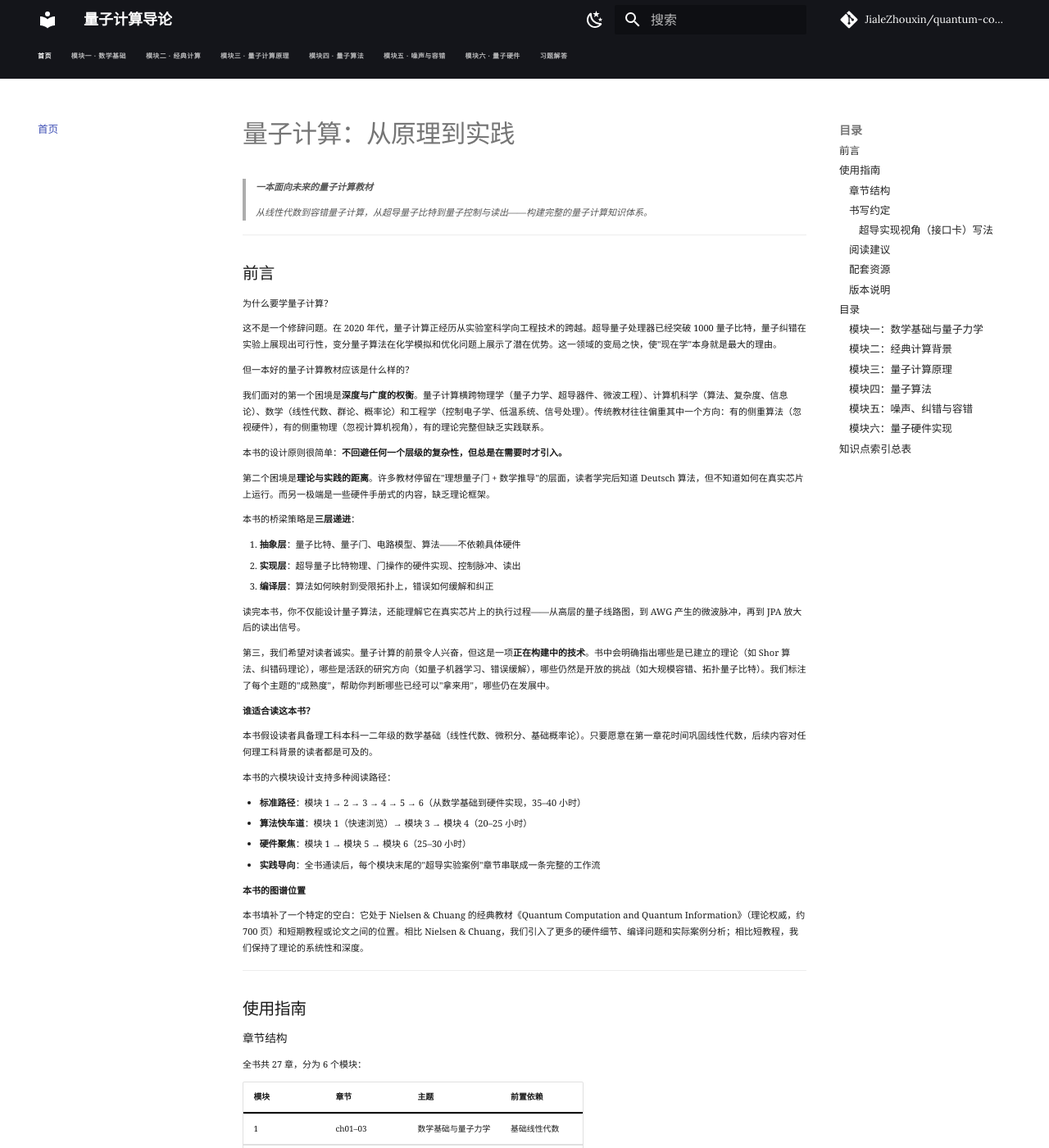
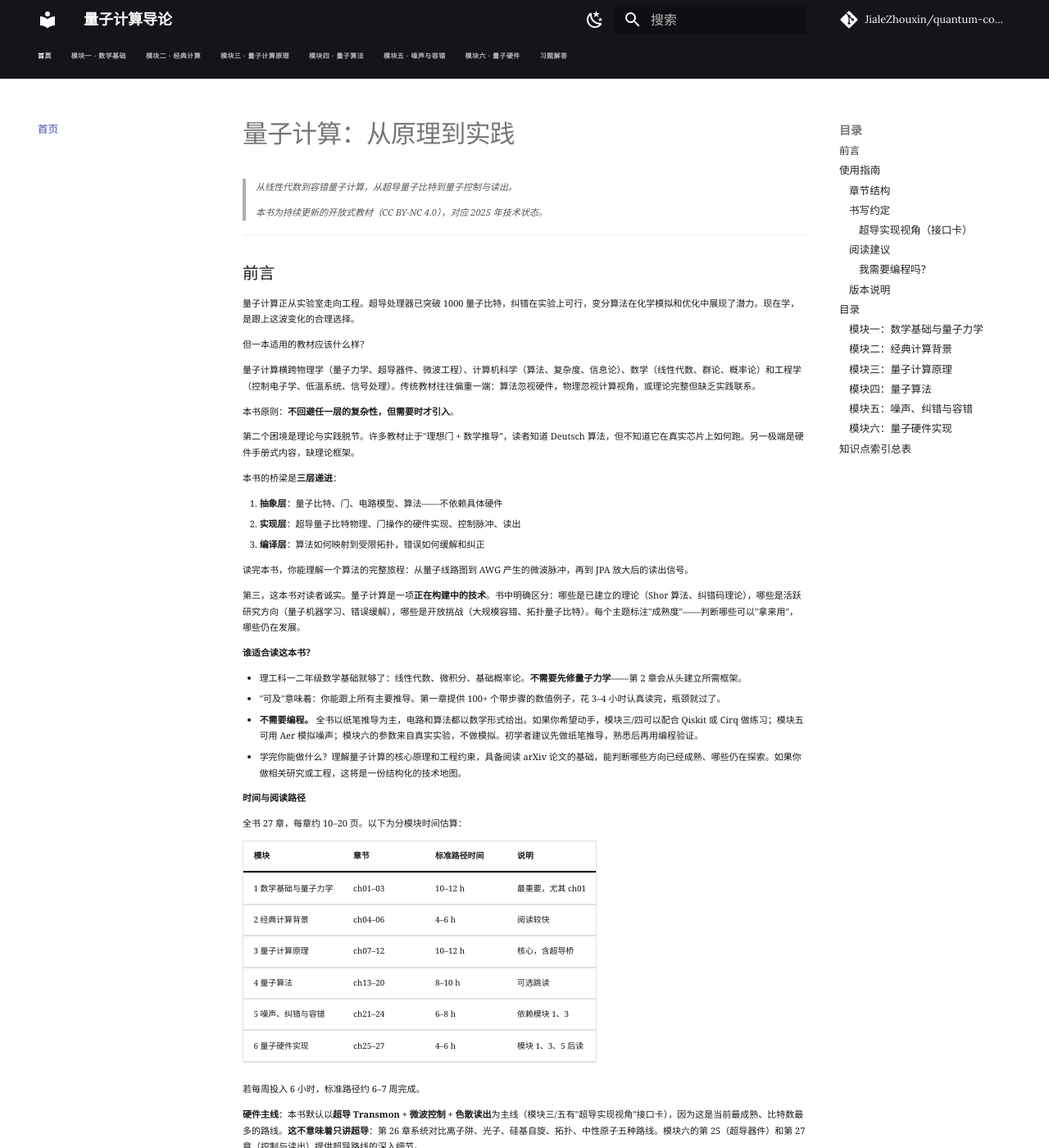
Before and after one commit to JialeZhouxin/quantum-computing-textbook, an MkDocs documentation site: the page built from docs/README.md, in a window 1280 px wide and 1400 px high. Shown: the whole window at 82% size. Built offline with MkDocs 1.6.1 and Material for MkDocs 9.7.7, drawn with Linux system fonts in a browser that asks for light colours; comment, search, counter and statistics services are not loaded; some of the changed text lies outside the part shown.

Commit message:
前言重写：回应学生反馈，补编程/学时/超导路线说明
改动要点：
- 删"面向未来"类空洞修饰，语气更务实
- "谁适合"段：补编程不需要、学完能干什么、第一章 3-4h 量化承诺
- 新增时间估算表（分模块），配周计划例
- 解释超导主线 + 指明 ch26 有其他路线
- 接口卡写法直白化：先答"这是什么"再列格式
- 阅读建议合并编程说明，删仍在建设的代码仓库占位
- 最后的话精简，去推销感

````diff
--- a/docs/README.md
+++ b/docs/README.md
@@ -1,49 +1,65 @@
 # 量子计算：从原理到实践
 
-> **一本面向未来的量子计算教材**
+> 从线性代数到容错量子计算，从超导量子比特到量子控制与读出。
 >
-> 从线性代数到容错量子计算，从超导量子比特到量子控制与读出——构建完整的量子计算知识体系。
+> 本书为持续更新的开放式教材（CC BY-NC 4.0），对应 2025 年技术状态。
 
 ---
 
 ## 前言
 
-为什么要学量子计算？
+量子计算正从实验室走向工程。超导处理器已突破 1000 量子比特，纠错在实验上可行，变分算法在化学模拟和优化中展现了潜力。现在学，是跟上这波变化的合理选择。
 
-这不是一个修辞问题。在 2020 年代，量子计算正经历从实验室科学向工程技术的跨越。超导量子处理器已经突破 1000 量子比特，量子纠错在实验上展现出可行性，变分量子算法在化学模拟和优化问题上展示了潜在优势。这一领域的变局之快，使"现在学"本身就是最大的理由。
+但一本适用的教材应该什么样？
 
-但一本好的量子计算教材应该是什么样的？
+量子计算横跨物理学（量子力学、超导器件、微波工程）、计算机科学（算法、复杂度、信息论）、数学（线性代数、群论、概率论）和工程学（控制电子学、低温系统、信号处理）。传统教材往往偏重一端：算法忽视硬件，物理忽视计算视角，或理论完整但缺乏实践联系。
 
-我们面对的第一个困境是**深度与广度的权衡**。量子计算横跨物理学（量子力学、超导器件、微波工程）、计算机科学（算法、复杂度、信息论）、数学（线性代数、群论、概率论）和工程学（控制电子学、低温系统、信号处理）。传统教材往往偏重其中一个方向：有的侧重算法（忽视硬件），有的侧重物理（忽视计算机视角），有的理论完整但缺乏实践联系。
+本书原则：**不回避任一层的复杂性，但需要时才引入**。
 
-本书的设计原则很简单：**不回避任何一个层级的复杂性，但总是在需要时才引入。**
+第二个困境是理论与实践脱节。许多教材止于"理想门 + 数学推导"，读者知道 Deutsch 算法，但不知道它在真实芯片上如何跑。另一极端是硬件手册式内容，缺理论框架。
 
-第二个困境是**理论与实践的距离**。许多教材停留在"理想量子门 + 数学推导"的层面，读者学完后知道 Deutsch 算法，但不知道如何在真实芯片上运行。而另一极端是一些硬件手册式的内容，缺乏理论框架。
+本书的桥梁是**三层递进**：
 
-本书的桥梁策略是**三层递进**：
+1. **抽象层**：量子比特、门、电路模型、算法——不依赖具体硬件
+2. **实现层**：超导量子比特物理、门操作的硬件实现、控制脉冲、读出
+3. **编译层**：算法如何映射到受限拓扑，错误如何缓解和纠正
 
-1. **抽象层**：量子比特、量子门、电路模型、算法——不依赖具体硬件
-2. **实现层**：超导量子比特物理、门操作的硬件实现、控制脉冲、读出
-3. **编译层**：算法如何映射到受限拓扑上，错误如何缓解和纠正
+读完本书，你能理解一个算法的完整旅程：从量子线路图到 AWG 产生的微波脉冲，再到 JPA 放大后的读出信号。
 
-读完本书，你不仅能设计量子算法，还能理解它在真实芯片上的执行过程——从高层的量子线路图，到 AWG 产生的微波脉冲，再到 JPA 放大后的读出信号。
-
-第三，我们希望对读者诚实。量子计算的前景令人兴奋，但这是一项**正在构建中的技术**。书中会明确指出哪些是已建立的理论（如 Shor 算法、纠错码理论），哪些是活跃的研究方向（如量子机器学习、错误缓解），哪些仍然是开放的挑战（如大规模容错、拓扑量子比特）。我们标注了每个主题的"成熟度"，帮助你判断哪些已经可以"拿来用"，哪些仍在发展中。
+第三，这本书对读者诚实。量子计算是一项**正在构建中的技术**。书中明确区分：哪些是已建立的理论（Shor 算法、纠错码理论），哪些是活跃研究方向（量子机器学习、错误缓解），哪些是开放挑战（大规模容错、拓扑量子比特）。每个主题标注"成熟度"——判断哪些可以"拿来用"，哪些仍在发展。
 
 **谁适合读这本书？**
 
-本书假设读者具备理工科本科一二年级的数学基础（线性代数、微积分、基础概率论）。只要愿意在第一章花时间巩固线性代数，后续内容对任何理工科背景的读者都是可及的。
+- 理工科一二年级数学基础就够了：线性代数、微积分、基础概率论。**不需要先修量子力学**——第 2 章会从头建立所需框架。
+- "可及"意味着：你能跟上所有主要推导。第一章提供 100+ 个带步骤的数值例子，花 3–4 小时认真读完，瓶颈就过了。
+- **不需要编程。** 全书以纸笔推导为主，电路和算法都以数学形式给出。如果你希望动手，模块三/四可以配合 Qiskit 或 Cirq 做练习；模块五可用 Aer 模拟噪声；模块六的参数来自真实实验，不做模拟。初学者建议先做纸笔推导，熟悉后再用编程验证。
+- 学完你能做什么？理解量子计算的核心原理和工程约束，具备阅读 arXiv 论文的基础，能判断哪些方向已经成熟、哪些仍在探索。如果你做相关研究或工程，这将是一份结构化的技术地图。
 
-本书的六模块设计支持多种阅读路径：
+**时间与阅读路径**
 
-- **标准路径**：模块 1 → 2 → 3 → 4 → 5 → 6（从数学基础到硬件实现，35–40 小时）
-- **算法快车道**：模块 1（快速浏览）→ 模块 3 → 模块 4（20–25 小时）
-- **硬件聚焦**：模块 1 → 模块 5 → 模块 6（25–30 小时）
-- **实践导向**：全书通读后，每个模块末尾的"超导实验案例"章节串联成一条完整的工作流
+全书 27 章，每章约 10–20 页。以下为分模块时间估算：
 
-**本书的图谱位置**
+| 模块 | 章节 | 标准路径时间 | 说明 |
+|------|------|-------------|------|
+| 1 数学基础与量子力学 | ch01–03 | 10–12 h | 最重要，尤其 ch01 |
+| 2 经典计算背景 | ch04–06 | 4–6 h | 阅读较快 |
+| 3 量子计算原理 | ch07–12 | 10–12 h | 核心，含超导桥 |
+| 4 量子算法 | ch13–20 | 8–10 h | 可选跳读 |
+| 5 噪声、纠错与容错 | ch21–24 | 6–8 h | 依赖模块 1、3 |
+| 6 量子硬件实现 | ch25–27 | 4–6 h | 模块 1、3、5 后读 |
 
-本书填补了一个特定的空白：它处于 Nielsen & Chuang 的经典教材《Quantum Computation and Quantum Information》（理论权威，约 700 页）和短期教程或论文之间的位置。相比 Nielsen & Chuang，我们引入了更多的硬件细节、编译问题和实际案例分析；相比短教程，我们保持了理论的系统性和深度。
+若每周投入 6 小时，标准路径约 6–7 周完成。
+
+**硬件主线**：本书默认以**超导 Transmon + 微波控制 + 色散读出**为主线（模块三/五有"超导实现视角"接口卡），因为这是当前最成熟、比特数最多的路线。**这不意味着只讲超导**：第 26 章系统对比离子阱、光子、硅基自旋、拓扑、中性原子五种路线。模块六的第 25（超导器件）和第 27 章（控制与读出）提供超导路线的深入细节。
+
+**四套阅读路径：**
+
+- **标准路径**（35–42 h）：模块 1→2→3→4→5→6，适合从头打基础
+- **算法快车道**（20–25 h）：模块 1（速览）→3→4，适合对硬件暂不感兴趣的读者
+- **硬件聚焦**（25–30 h）：模块 1→5→6，适合物理/工程背景
+- **实践导向**：全书通读后，超导接口卡串联成一条完整工作流
+
+**与 Nielsen & Chuang 的关系**：本书处于 N&C（700 页，理论权威）与短教程/论文之间——比 N&C 多硬件细节和编译问题，比短教程保持理论的系统性。不假设你读过 N&C。
 
 ---
 
@@ -72,45 +88,43 @@
 - **知识点索引**：每章末尾的术语索引包含中英文对照
 - **超导实现视角**（模块三 ch07–ch12、模块五 ch21–ch24）：章末、`## 本章习题` 之前的固定接口卡，**不替代** ch12 / ch20 / ch25–ch27 的系统讲解
 
-#### 超导实现视角（接口卡）写法
+#### 超导实现视角（接口卡）
 
-全书默认硬件主线：**固定频率 Transmon + 微波控制 + 色散读出**。穿线强度为轻量：主文仍以抽象模型为主，接口卡只做「抽象 ↔ 超导」对照。
+这是什么：模块三（ch07–12）与模块五（ch21–24）的每章末尾、`## 本章习题` 之前，有一个带 `!!! tip` 标记的方框。它的作用是把本章抽象内容**映射到超导硬件**——比如"单比特门"对应"用微波脉冲驱动 Transmon 的 $|0⟩\leftrightarrow|1⟩$ 跃迁"。
 
-**版式**（MkDocs admonition，四栏字段名固定）：
+**格式**（四个字段）：
 
-```markdown
-!!! tip "超导实现视角"
-    **对象**：……（本章抽象对象）
-    **超导载体**：……（Transmon / 耦合器 / 读出腔 / AWG 相位帧 …）
-    **操作要点**：1–3 句（如何驱动、测量，或主要如何出错）
-    **深读**：ch12 / ch20 / ch25–ch27 的节级指针
-```
+| 字段 | 内容 |
+|------|------|
+| 对象 | 本章抽象概念的物理对应 |
+| 超导载体 | 对应的具体器件 / 物理自由度 |
+| 操作要点 | 实现该操作的 1–3 句关键约束（如何驱动、测量，或主要噪声） |
+| 深读 | 在 ch12 / ch20 / ch25–27 中进一步阅读的小节指针 |
 
-**边界**
-
-| 要做 | 不做 |
-|------|------|
-| 映射到默认超导栈 | 完整脉冲序列、冗长推导 |
-| 给出量级感（可选一句） | 把模块三/五改成硬件手册 |
-| 指向 ch12（门物理总汇）、ch20（编译与缓解桥）、ch25–27（器件/控制） | 与深读章抢戏或重复大段正文 |
-| 可选 0–1 道「对照思考」（非必做） | 每章强制硬件必做大题 |
-
-**模块五指针约定**：噪声与缓解 → ch20 + ch21/ch23；纠错与容错 → ch22/ch24，并链到 ch25–ch27 的读出/耦合/控制。
+**定位**：轻量穿线。接口卡是提示，不是独立章节。要深入操作细节，去 ch12（门物理总汇）、ch20（编译与错误缓解桥）、ch25–27（器件、控制、读出）。
 
 ### 阅读建议
 
-1. **不要跳过例子**：本书的例子（>100 个）是正文的有机组成部分，不是点缀。大多数例子包含具体的数值和中间步骤。
-2. **同步使用计算工具**：建议配合 Python/Julia 环境阅读，验证书中的算例。建议使用 `qiskit` 或 `cirq` 运行书中量子电路。
-3. **章节之间常有交叉引用**：使用 `§X.Y` 标记指向相关章节。阅读时可以不立即翻阅，但做完习题后建议回看这些引用。
-4. **习题的作用**：习题分为三类——基础题（巩固计算）、应用题（连接实际场景）、推导题（锻炼数学推导）。基础题建议全部完成。
+1. **不要跳过例子**：本书有 100+ 个数值例子，含中间步骤。它们是正文的一部分，不是点缀。
+2. **同步验证**（可选）：如果你有 Python 环境，可以用 Qiskit 或 Cirq 运行书中电路来验证。不需要这个也能读。
+3. **交叉引用**：`§X.Y` 指向相关章节。做习题后建议回看。
+4. **习题分类**：基础题（巩固计算）→全部完成；应用题（连接场景）→尽量做；推导题（标 *）→锻炼数学推导。
+5. **配套资源**：习题解答分册（`solutions/`，所有习题有详细推导）。代码仓库（含 Jupyter Notebook、Qiskit 示例、校准数据分析脚本）正在建设。
 
-### 配套资源
+#### 我需要编程吗？
 
-（本教材的配套代码仓库正在建设中，将包含：Jupyter Notebook 示例、Qiskit 电路实现、硬件校准数据分析脚本。）
+**不需要。** 重点是原理理解，所有内容以数学形式给出。
+
+但若希望动手——
+- 模块三、四：配合 Qiskit / Cirq 效果最佳。标 * 的习题有配套编程练习
+- 模块五：可用 Qiskit Aer 模拟噪声
+- 模块六：硬件参数来自真实实验，不做模拟
+
+建议**先纸笔推导，再编程验证**。
 
 ### 版本说明
 
-本书为持续更新的开放式教材。当前版本对应 2025 年的技术状态。量子计算技术发展迅速，本书将定期更新以反映最新进展。
+本书为持续更新的开放式教材，2025 年版本。量子计算发展迅速，我们会定期更新。如果你发现错误或有改进建议，欢迎通过 GitHub 仓库提交 Issue 或 PR。
 
 ---
 
@@ -350,10 +364,10 @@
 
 > **最后的话**
 >
-> 量子计算是一门正在构建中的学科。今天写在纸上的电路，明天可能在芯片上运行；今天悬而未决的挑战，明天可能被新的想法解决。本书的内容反映了截至 2025 年的主流理解，但我们鼓励你始终保持批判性思维——最好的学习方式是在阅读书籍的同时，关注 arXiv 上的最新进展。
+> 量子计算是一门正在构建中的学科。今天写在纸上的电路，明天可能在芯片上运行；今天悬而未决的挑战，明天可能被新的想法解决。
 >
-> 如果你在阅读过程中发现错误或有改进建议，欢迎通过配套仓库提交 Issue 或 PR。这本书属于整个量子计算社区。
+> 如果你发现错误或有改进建议，欢迎通过 GitHub 提交 Issue 或 PR。这本书属于整个社区。
 >
 > *"The quantum world is not a strange place. It is the place we live in."*
 >
-> — 开始阅读吧。
+> — 打开第一章吧。
````
